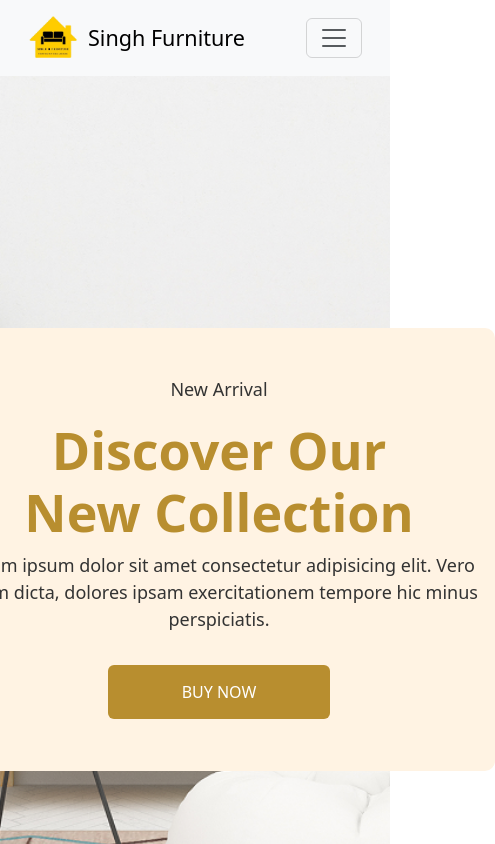
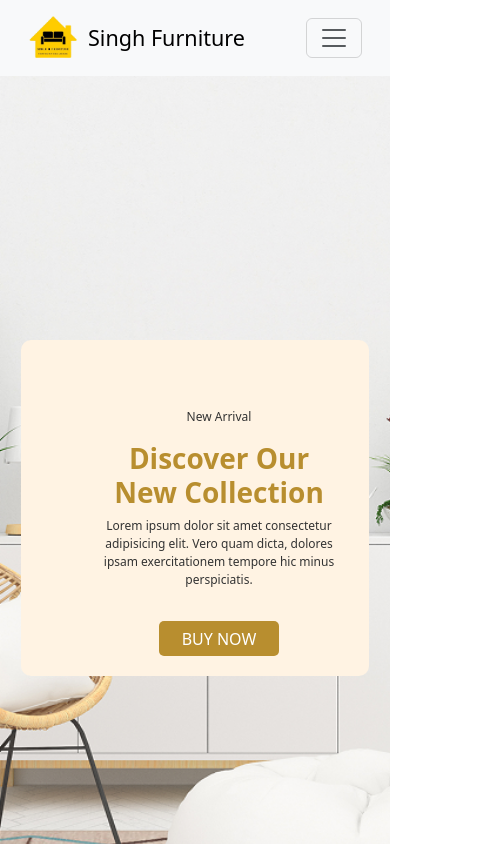
Before and after one commit to SumitB00/singhfurniture, a React (Create React App) app: page / in a window 390 px wide. Shown: the top 844 px of the page, 495 px wide, since content can reach past the window. Built offline with nearby package versions, Linux system fonts and the light colour scheme.

Commit message:
some chnage

```diff
--- a/src/Component/Pages/Home.css
+++ b/src/Component/Pages/Home.css
@@ -52,35 +52,101 @@ html{
 }
 
 
-.hero-text{
+.hero-text {
   width: 643px;
   height: 443px;
-    background-color: rgb(255,243,227);
+  background-color: rgb(255, 243, 227);
   margin-top: 103px;
   border-radius: 10px;
+  padding: 30px; /* Adds padding for better spacing */
 }
 
-.hero-text p{
+.hero-text p {
   font-size: 18px;
   font-weight: 400;
-    color:#333333;
+  color: #333333;
+}
 
-}
-.hero-text h1{
+.hero-text h1 {
   font-size: 52px;
   color: #B88E2F;
-    /* font-family: Poppins; */
   font-weight: 700;
 }
-.hero-text button{
+
+.hero-text button {
   width: 222px;
   height: 54px;
   color: white;
   font-weight: 500;
   border: none;
-    background-color:  #B88E2F;;
+  background-color: #B88E2F;
+  border-radius: 5px; /* Adds a small rounded corner to the button */
 }
 
+/* For medium screens (tablets) */
+@media (max-width: 1024px) {
+  .hero-text {
+      width: 80%;
+      height: auto; /* Adjust height based on content */
+      margin-top: 60px; /* Reduce margin for smaller screens */
+  }
+
+  .hero-text h1 {
+      font-size: 40px; /* Smaller font size for headings */
+  }
+
+  .hero-text p {
+      font-size: 16px; /* Adjust font size for better readability */
+  }
+
+  .hero-text button {
+      width: 180px; /* Reduce button width */
+      height: 45px; /* Adjust button height */
+  }
+}
+
+/* For smaller screens (mobile phones) */
+@media (max-width: 600px) {
+  .hero-text {
+      width: 90%; /* Take up more width on smaller screens */
+      margin-top: 30px; /* Reduce margin further */
+      padding: 20px; /* Adjust padding for mobile */
+  }
+
+  .hero-text h1 {
+      font-size: 32px; /* Further reduce heading font size */
+  }
+
+  .hero-text p {
+      font-size: 14px; /* Adjust font size for mobile readability */
+  }
+
+  .hero-text button {
+      width: 150px; /* Smaller button on mobile */
+      height: 40px; /* Adjust button height */
+  }
+}
+
+/* For very small screens (extra small mobile phones) */
+@media (max-width: 400px) {
+  .hero-text {
+      width: 95%; /* Almost full width for very small screens */
+      margin-top: 20px; /* Even smaller margin */
+  }
+
+  .hero-text h1 {
+      font-size: 28px; /* Even smaller heading font */
+  }
+
+  .hero-text p {
+      font-size: 12px; /* Smaller font size for better fit */
+  }
+
+  .hero-text button {
+      width: 120px; /* Even smaller button for small screens */
+      height: 35px; /* Adjust button height */
+  }
+}
 
 /* products */
 .product-name {
```
Lines whose indentation alone changed are shown as unchanged.
